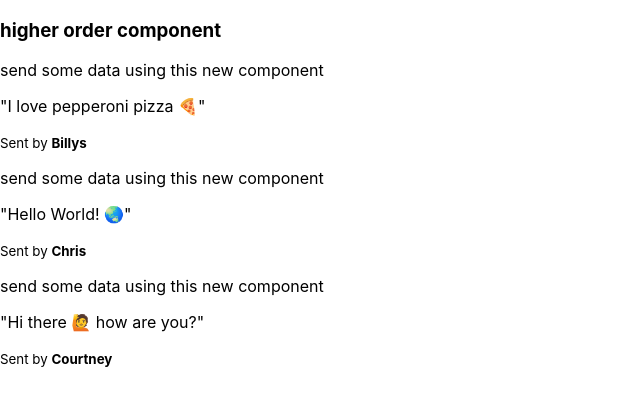
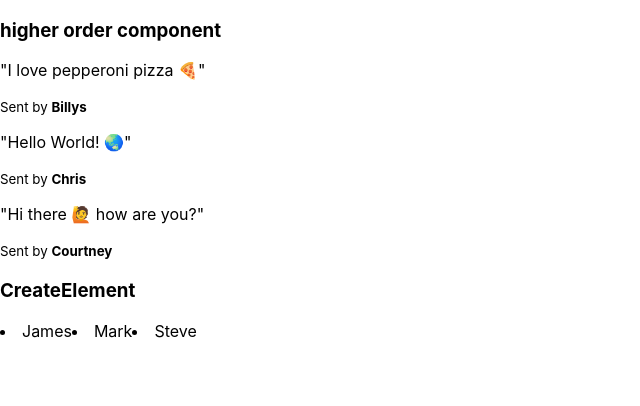
Before and after one commit to ashok-virat/React-top-api, a React (Create React App) app: page /higherOrder in a window 1280 px wide. Shown: the top 406 px of the page, without its empty margins (0-640 px from the left). Built offline with nearby package versions, Linux system fonts and the light colour scheme.

Commit message:
create element added

```diff
--- a/src/Component/HigherOrderComponent/ChildComponent.js
+++ b/src/Component/HigherOrderComponent/ChildComponent.js
@@ -4,13 +4,11 @@ import HigherOrder from "./HigherOrder";
 const GrandChild = (props) => {
   return (
     <div className="message-container">
-      {props.data}
       <p>"{props.text}"</p>
       <div className="details-container">
         <small>
           Sent by <b>{props.sentBy}</b>
         </small>
-        {props.button}
       </div>
     </div>
   );
@@ -34,16 +32,25 @@ const messages = [
 const ChildComponent = () => {
   //Higher Order is a component,i have sended this grandChild component as a input that higher order component return new component
   const HigherOrderComponent = HigherOrder(GrandChild);
+  const people = [{ name: "James" }, { name: "Mark" }, { name: "Steve" }];
+
+  //we can create elemnets using react create element
+  const element = React.createElement(
+    "p",
+    null,
+    people.map((person) =>
+      React.createElement("li", { key: person.name }, person.name)
+    )
+  );
   return (
     <div>
+      {React.createElement}
       <h3>higher order component</h3>
       {messages.map((key, index) => (
-        <HigherOrderComponent
-          text={key.text}
-          sentBy={key.sentBy}
-          key={index}
-        ></HigherOrderComponent>
+        <HigherOrderComponent text={key.text} sentBy={key.sentBy} key={index} />
       ))}
+      <h3>CreateElement</h3>
+      {element}
     </div>
   );
 };
--- a/src/Component/HigherOrderComponent/HigherOrder.js
+++ b/src/Component/HigherOrderComponent/HigherOrder.js
@@ -3,12 +3,7 @@ import React from "react";
 //this is higher order component,it taks component as a input and return to the new component
 const HigherOrder = (ChildComponent) => {
   const NewComponent = (props) => {
-    const data = (
-      <div>
-        <p>send some data using this new component</p>
-      </div>
-    );
-    return <ChildComponent data={data} {...props}></ChildComponent>;
+    return <ChildComponent {...props} />;
   };
   return NewComponent;
 };
```
